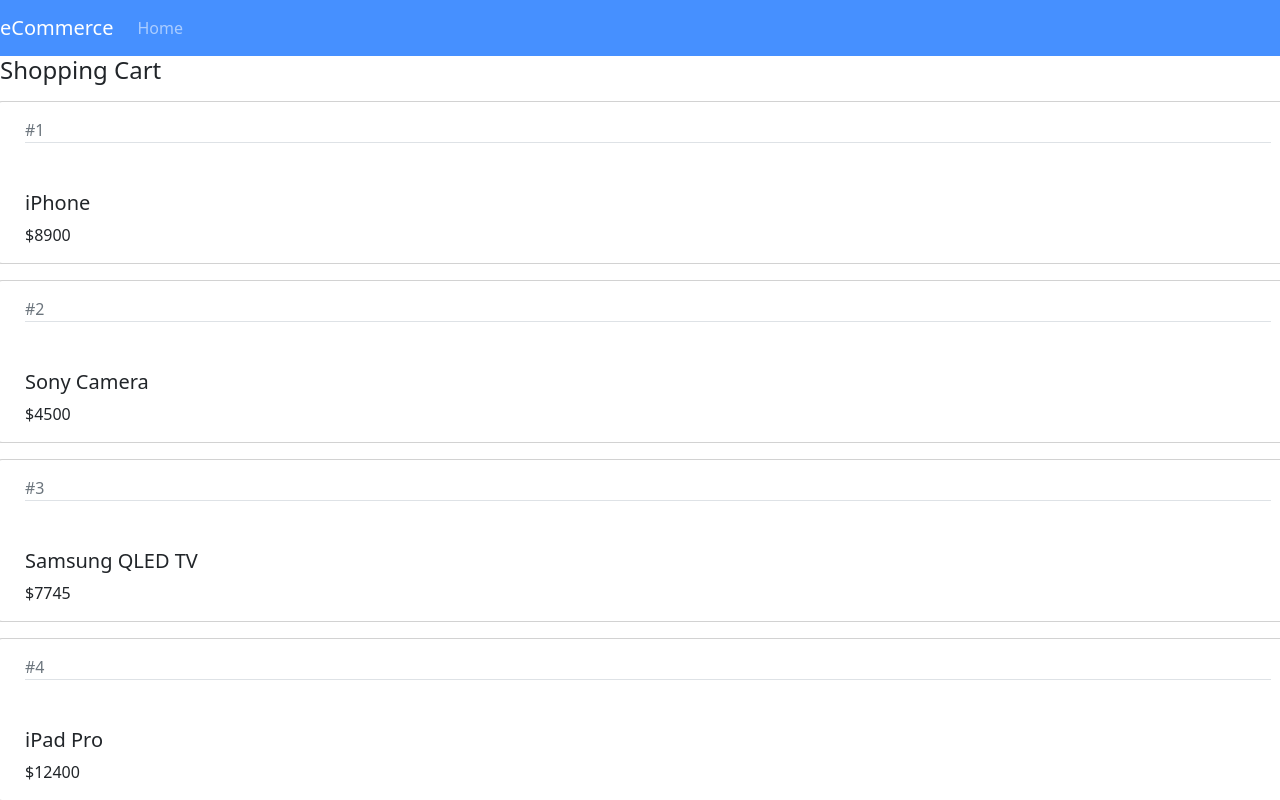
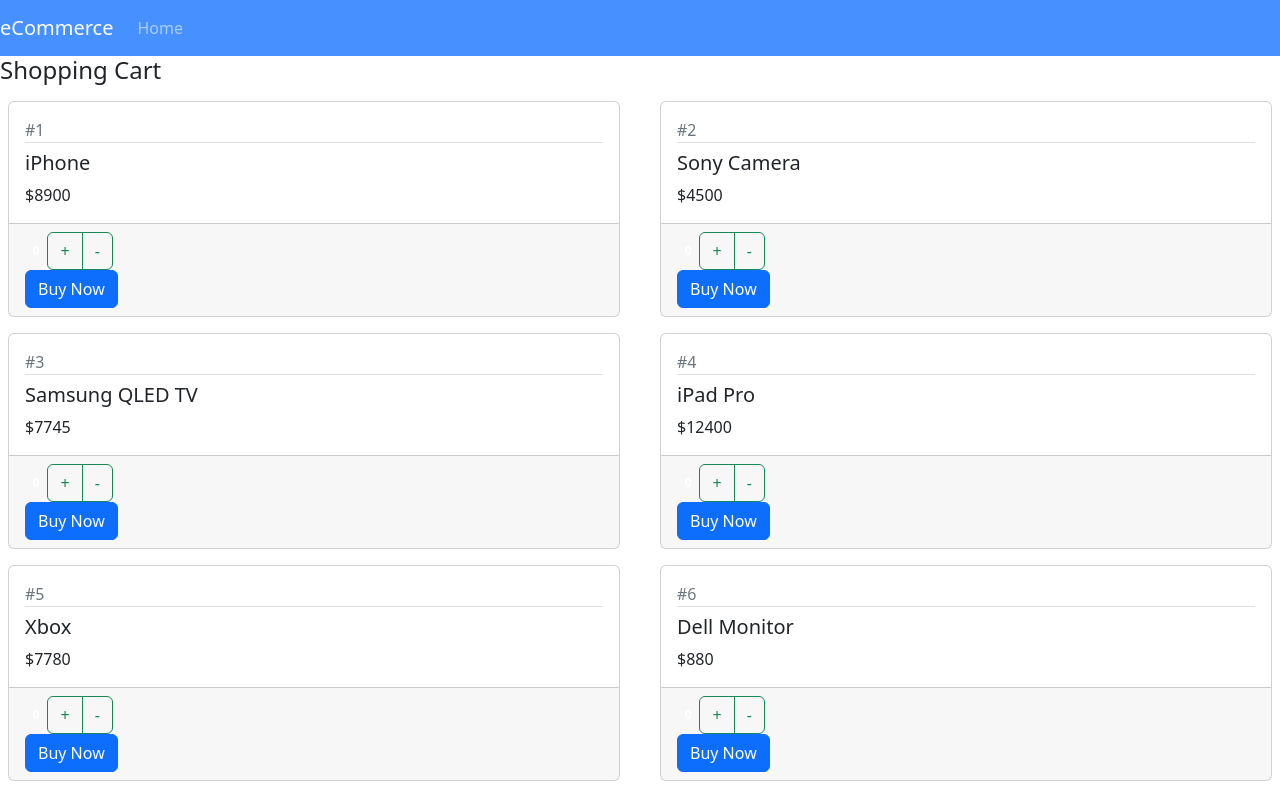
Before and after one commit to ndys699/Our-App, a React (Create React App) app in the folder webclient/: page / in a window 1280 px wide. Shown: the top 800 px of the page. Built offline with nearby package versions, Linux system fonts and the light colour scheme.

Commit message:
added my data

```diff
--- a/webclient/src/Products.jsx
+++ b/webclient/src/Products.jsx
@@ -2,17 +2,42 @@
 
 export default class Product extends Component
 {
+state={
+product:this.props.product
+};
+
    render(){
     console.log(this.props);
     return (
-    <div className="card m-2">
-        <div className="card-body">
-        <div className="text-muted">#{this.props.id}</div>
+      <div className="col-lg-6"> <div className="card m-2">
+      <div className="card-body">
+      <div className="text-muted">#{this.state.product.id}</div>
 
-        <h5 className="pt-5 border-top">{this.props.productName}</h5>
-        <div>${this.props.price}</div>
-       </div>
-       </div>
-    )
+      <h5 className="pt-2 border-top">
+         {this.state.product.productName}</h5>
+      <div>${this.state.product.price}</div>
+     </div>
+
+     {/* Card body ends here */}
+
+     <div className="card-footer">
+      <div className="float-left">
+<span className="badge">{this.state.product.quantity}</span>
+
+<div className="btn-group">
+   <button className="btn btn-outline-success"
+   onClick={()=>{this.props.onIncrement(this.state.product)}}
+   >+</button>
+   <button className="btn btn-outline-success"
+   onClick={()=>{this.props.onDecrement(this.state.product)}}
+   >-</button>
+</div>
+</div>
+      {/* Float-left ends here */}
+      <div className="float-right">{this.props.children}</div></div>
+      {/* Card-footer ends here */}
+     </div></div>
+
+    );
    }
 }
--- a/webclient/src/ShoppingCart.jsx
+++ b/webclient/src/ShoppingCart.jsx
@@ -15,17 +15,27 @@
         return <div className="contain-fluid">
             <h4>Shopping Cart</h4>
 
-            <div className="row">
-                {this.state.products.map((prod)=>{
-                    return (
-                    <Product
-                    key={prod.id}
-                    id={prod.id}
-                    productName={prod.productName}
-                    price={prod.price}/>
-                    )
-                })}
+<div className="row">
+{this.state.products.map((prod)=>{
+ return(
+  <Product
+  key={prod.id}
+  product={prod}
+  onIncrement={this.handleIncrement}
+  onDecrement={this.handleDecrement}>
+<button className="btn btn-primary">Buy Now</button>
+</Product>
+ );
+ })}
             </div>
             </div>
     }
+    // render ends here
+    handleIncrement=(product)=>{
+        console.log("handleIncrement",product)
+    };
+
+    handleDecrement=(product)=>{
+        console.log("handleDecrement",product)
+    };
 }
```
